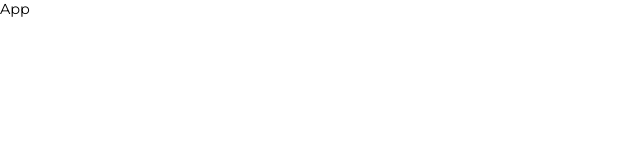
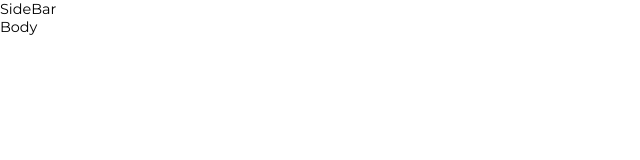
Before and after one commit to JEWOOLAFAVOUR/Plant-Dashboard-, a React (Vite) app: page / in a window 1280 px wide. Shown: the top 160 px of the page, without its empty margins (0-640 px from the left). Built offline with nearby package versions, Linux system fonts and the light colour scheme.

Commit message:
working on the styling

```diff
--- a/src/App.css
+++ b/src/App.css
@@ -33,3 +33,30 @@
 html {
     font-size: 90%;
 }
+
+a {
+    text-decoration: none;
+}
+
+li {
+    list-style: none;
+}
+
+.icon {
+    font-size: var(--h2FontSize);
+}
+
+img {
+    width: 100%;
+    height: auto;
+}
+
+.flex {
+    display: flex;
+    align-items: center;
+}
+
+.grid {
+    display: grid;
+    align-items: center;
+}
--- a/src/App.jsx
+++ b/src/App.jsx
@@ -1,9 +1,14 @@
 import React from 'react'
 import './App.css'
+import SideBar from './components/SideBarSection/SideBar'
+import Body from './components/BodySection/Body/Body'
 
 const App = () => {
   return (
-    <div>App</div>
+    <div className="container">
+      <SideBar />
+      <Body />
+    </div>
   )
 }
 
--- /dev/null
+++ b/src/components/BodySection/Body/Body.jsx
@@ -0,0 +1,10 @@
+import React from 'react'
+import './body.css'
+
+const Body = () => {
+    return (
+        <div>Body</div>
+    )
+}
+
+export default Body
--- /dev/null
+++ b/src/components/BodySection/Body/body.css
@@ -0,0 +1 @@
+/*# sourceMappingURL=body.css.map */
```
Also changed, not shown: src/components/BodySection/Body/body.scss (added), 1 other file (tests, documents, lock files or other folders).
